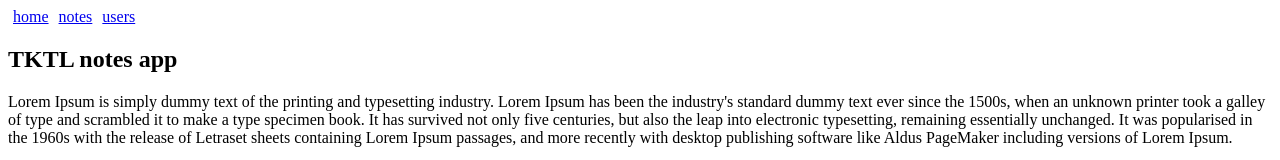
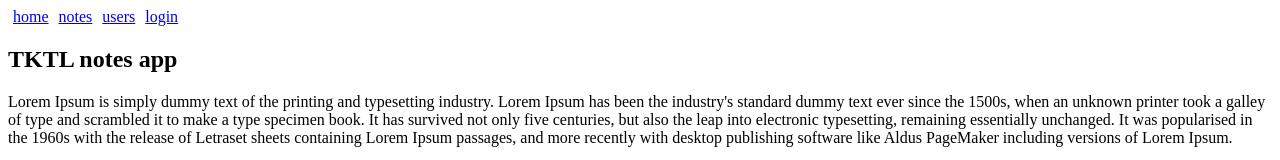
Before and after one commit to jydndev/Fullstack-Open, a React (Vite) app in the folder Part 7/router-app/: page / in a window 1280 px wide. Shown: the top 160 px of the page. Built offline with nearby package versions, Linux system fonts and the light colour scheme.

Commit message:
login feat

```diff
--- a/Part 7/router-app/src/App.jsx
+++ b/Part 7/router-app/src/App.jsx
@@ -4,6 +4,7 @@ import {
   Route,
   Link,
   useParams,
+  useNavigate,
 } from 'react-router-dom';
 import { useState } from 'react';
 
@@ -65,8 +66,8 @@ const Users = () => (
 const Login = (props) => {
   const navigate = useNavigate();
 
-  const onSubmit = (event) => {
-    event.preventDefault();
+  const onSubmit = (e) => {
+    e.preventDefault();
     props.onLogin('mluukkai');
     navigate('/');
   };
@@ -109,6 +110,12 @@ const App = () => {
     },
   ]);
 
+  const [user, setUser] = useState(null);
+
+  const login = (user) => {
+    setUser(user);
+  };
+
   const padding = {
     padding: 5,
   };
@@ -126,12 +133,20 @@ const App = () => {
           <Link style={padding} to="/users">
             users
           </Link>
+          {user ? (
+            <em>{user} logged in</em>
+          ) : (
+            <Link style={padding} to="/login">
+              login
+            </Link>
+          )}
         </div>
 
         <Routes>
           <Route path="/notes/:id" element={<Note notes={notes} />} />
           <Route path="/notes" element={<Notes notes={notes} />} />
           <Route path="/users" element={<Users />} />
+          <Route path="/login" element={<Login onLogin={login} />}></Route>
           <Route path="/" element={<Home />} />
         </Routes>
       </Router>
```
